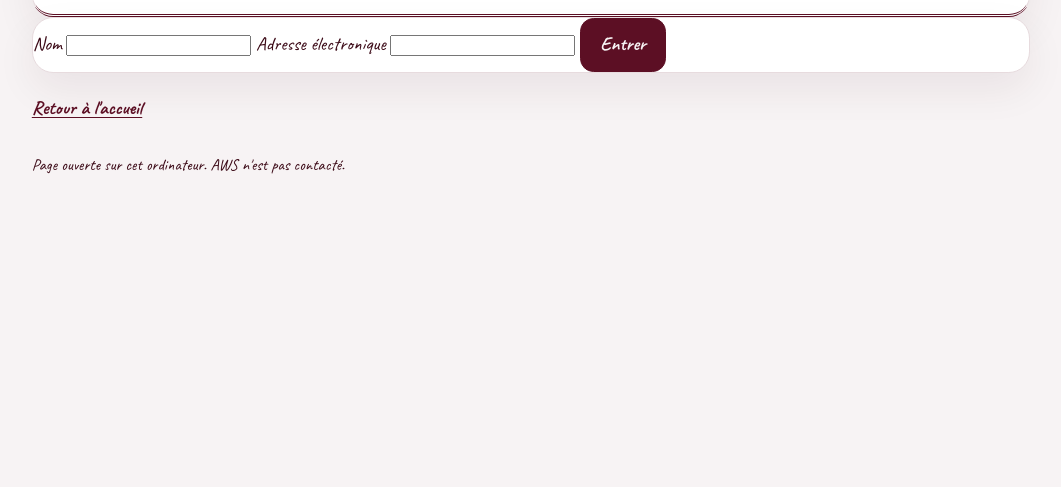
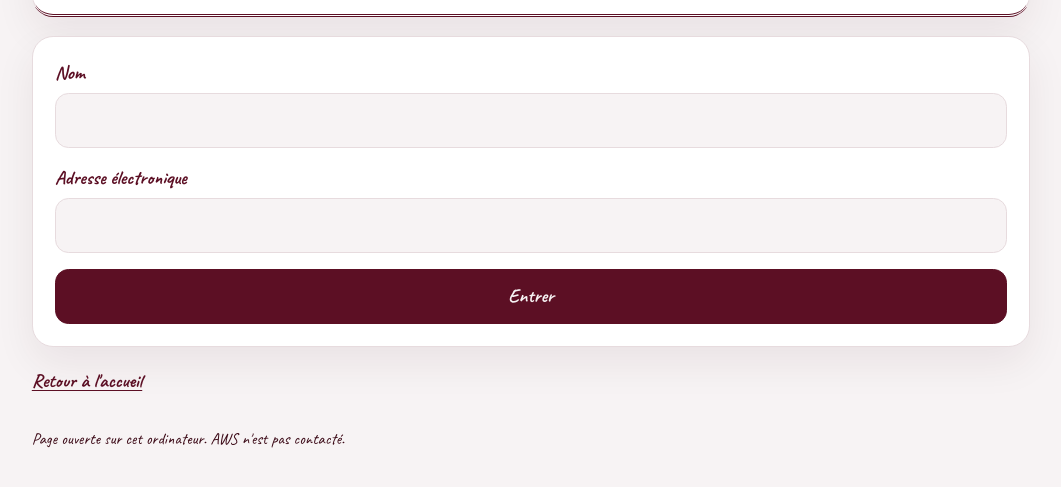
Before and after one commit to sevillaangela/Projet-de-dev-et-cloud, a website: page src/web/entree.html in a window 1280 px wide. Shown: the part 223-710 px from the top of the page, without its empty margins (109-1170 px from the left). Drawn offline with Linux system fonts and the light colour scheme.

Commit message:
feat: met les champs du formulaire dans la charte

```diff
--- a/src/web/css/acceuil.css
+++ b/src/web/css/acceuil.css
@@ -293,3 +293,35 @@ footer {
     width: 100%;
   }
 }
+form {
+  display: flex;
+  flex-direction: column;
+  gap: 0.85rem;
+  margin-top: 1rem;
+  padding: 1.2rem 1.15rem 1.15rem;
+}
+
+label {
+  display: flex;
+  flex-direction: column;
+  gap: 0.3rem;
+  color: var(--encre);
+  font-weight: 700;
+}
+
+input,
+textarea {
+  width: 100%;
+  border: 1px solid var(--bord);
+  border-radius: 0.7rem;
+  background: var(--fond);
+  color: var(--survol);
+  padding: 0.65rem 0.8rem;
+  font: inherit;
+}
+
+input:focus-visible,
+textarea:focus-visible {
+  outline: 2px solid var(--encre);
+  border-color: var(--encre);
+}
```
